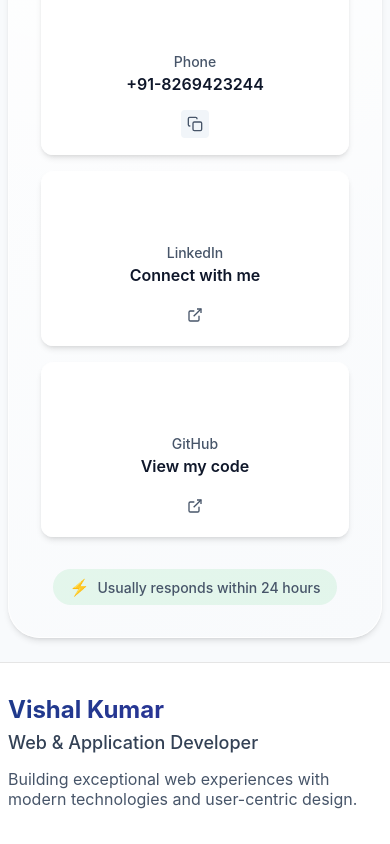
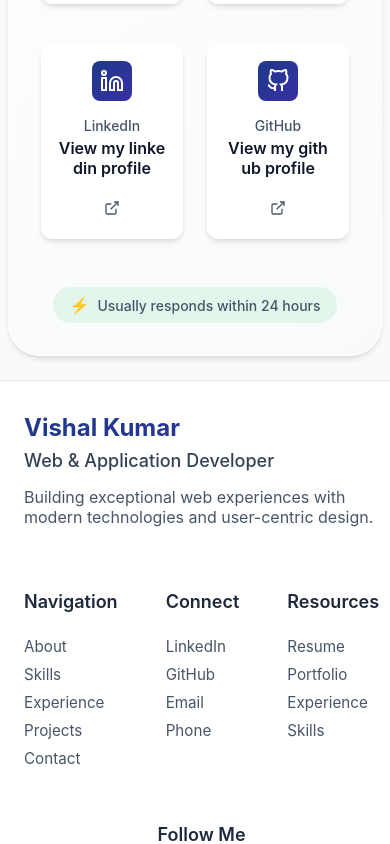
Before and after one commit to vksahani/anil-sen, an Angular app: page / in a window 390 px wide. Shown: the part 10300-11144 px from the top of the page. Built offline with nearby package versions, Linux system fonts and the light colour scheme.

Commit message:
some ui work in contact and footer

```diff
--- a/src/app/features/home/components/contact/contact.component.html
+++ b/src/app/features/home/components/contact/contact.component.html
@@ -85,7 +85,7 @@
                 </div>
                 <div class="method-content">
                   <span class="method-label">LinkedIn</span>
-                  <span class="method-value">Connect with me</span>
+                  <span class="method-value">View my linkedin profile</span>
                 </div>
                 <div class="external-icon">
                   <svg width="16" height="16" viewBox="0 0 24 24" fill="none" stroke="currentColor" stroke-width="2">
@@ -109,7 +109,7 @@
                 </div>
                 <div class="method-content">
                   <span class="method-label">GitHub</span>
-                  <span class="method-value">View my code</span>
+                  <span class="method-value">View my github profile</span>
                 </div>
                 <div class="external-icon">
                   <svg width="16" height="16" viewBox="0 0 24 24" fill="none" stroke="currentColor" stroke-width="2">
--- a/src/app/features/home/components/contact/contact.component.scss
+++ b/src/app/features/home/components/contact/contact.component.scss
@@ -45,7 +45,7 @@
   }
 
   .contact-info {
-    max-width: 600px;
+    max-width: 1200px;
     margin: 0 auto;
     text-align: center;
 
@@ -68,6 +68,9 @@
     }
 
     .contact-methods {
+      display: grid;
+      grid-template-columns: repeat(4, 1fr);
+      gap: var(--spacing-lg);
       margin-bottom: var(--spacing-xl);
 
       .contact-method {
@@ -95,7 +98,7 @@
         .method-icon {
           width: 50px;
           height: 50px;
-          // background: var(--gradient-primary);
+          background: var(--gradient-primary);
           border-radius: var(--radius-md);
           display: flex;
           align-items: center;
@@ -120,6 +123,7 @@
             font-size: 1rem;
             color: var(--neutral-900);
             font-weight: 600;
+            word-break: break-all;
           }
         }
 
@@ -184,12 +188,19 @@
     .section-header .section-title {
       font-size: 2.5rem;
     }
+    .contact-info .contact-methods {
+      grid-template-columns: repeat(3, 1fr);
+    }
   }
 
   @media (max-width: 768px) {
     .contact-info {
       .contact-intro h3 {
         font-size: 1.5rem;
+      }
+
+      .contact-methods {
+        grid-template-columns: repeat(2, 1fr);
       }
 
       .contact-methods .contact-method {
--- a/src/app/shared/components/footer/footer.component.html
+++ b/src/app/shared/components/footer/footer.component.html
@@ -1,7 +1,7 @@
 <footer class="footer">
   <div class="container">
     <div class="footer-content">
-      <div class="footer-brand">
+      <div class="footer-brand px-3">
         <h3 class="brand-name">{{ personalInfo()?.name }}</h3>
         <p class="brand-tagline">{{ personalInfo()?.title }}</p>
         <p class="brand-description lh-sm">
@@ -63,7 +63,7 @@
       </div>
 
       <div class="footer-social">
-        <h4>Follow Me</h4>
+        <h4 class="d-flex align-items-center justify-content-center">Follow Me</h4>
         <div class="social-links">
           <a
             [href]="personalInfo()?.linkedin"
--- a/src/app/shared/components/footer/footer.component.scss
+++ b/src/app/shared/components/footer/footer.component.scss
@@ -42,6 +42,7 @@
       gap: var(--spacing-xl);
 
       .link-group {
+        padding: var(--spacing-md);
         h4 {
           font-size: 1.125rem;
           font-weight: 600;
@@ -324,8 +325,8 @@
   @media (max-width: 480px) {
     .footer-content {
       .footer-links {
-        grid-template-columns: 1fr;
-        text-align: center;
+        grid-template-columns: repeat(3, 1fr);
+        gap: var(--spacing-md);
       }
 
       .footer-social {
```
